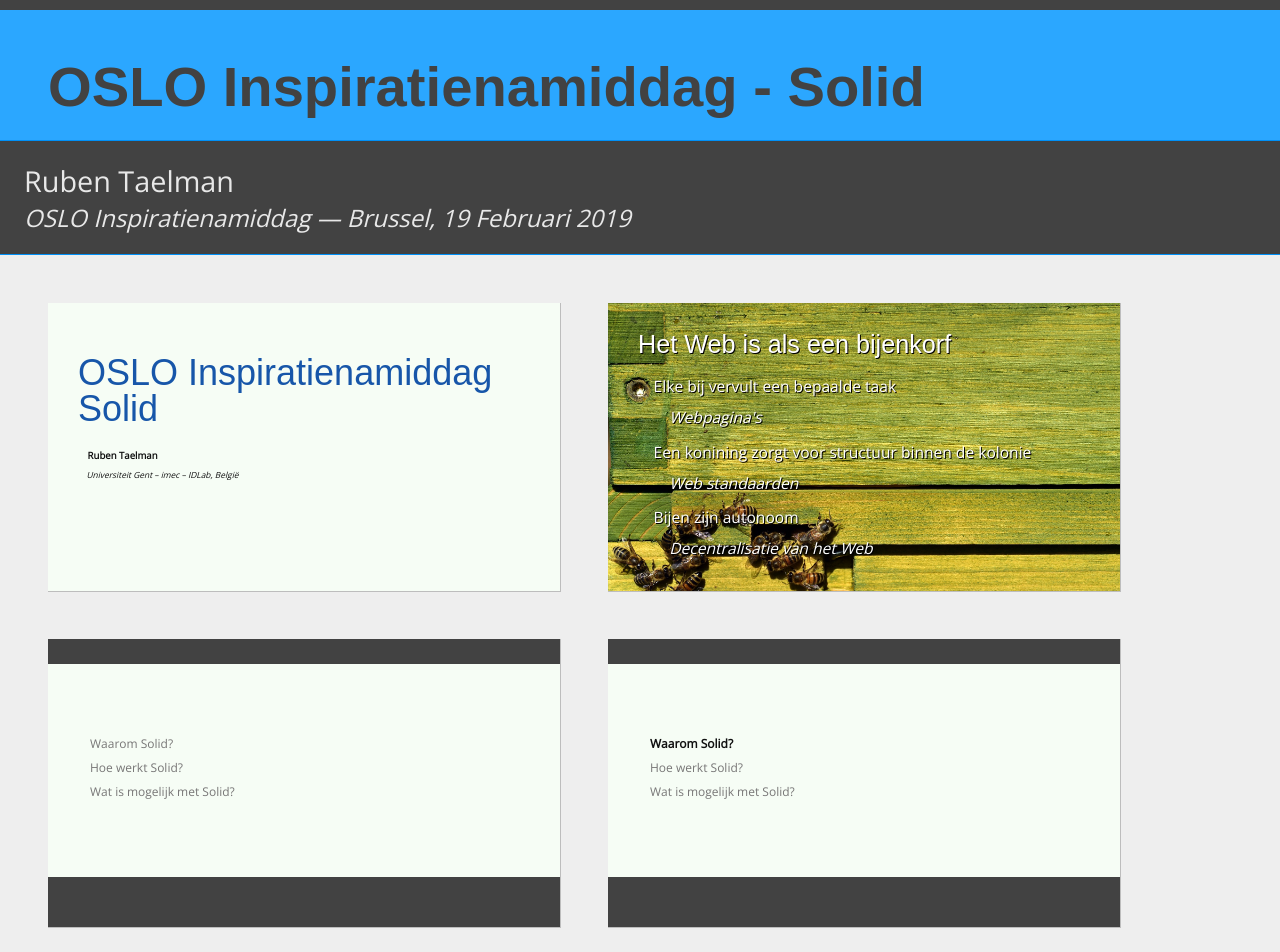
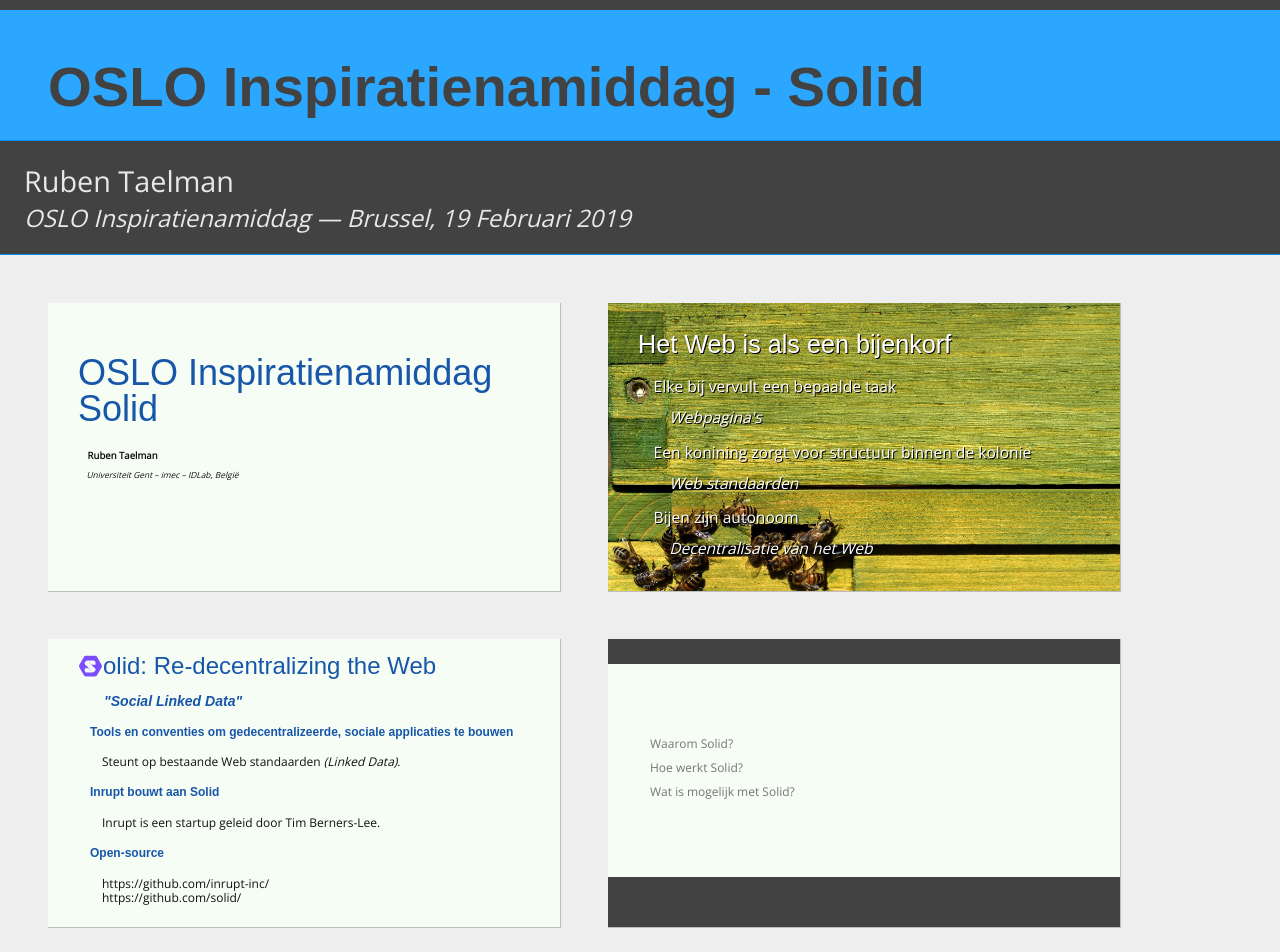
Before and after one commit to rubensworks/slides-2019-oslo-solid, a plain HTML site: page index.html in a window 1280 px wide. Shown: the top 952 px of the page. Drawn offline with nearby package versions, Linux system fonts and the light colour scheme; a web font is replaced by a local one.

Commit message:
Deploy rubensworks/slides-2019-oslo-solid to github.com/rubensworks/slides-2019-oslo-solid.git:gh-pages

```diff
--- a/index.html
+++ b/index.html
@@ -50,6 +50,28 @@
             <li>Bijen zijn autonoom</li>
             <li><p class="indent" style="font-style:italic">Decentralisatie van het Web</p></li>
         </ul>
+    </section>
+
+    <section id="start-solid" class="slide">
+      <img src="img/solid-logo.svg" width="50em" style="float:left"/>
+      <h2>olid: Re-decentralizing the Web</h2>
+      <ul>
+          <li><h3 class="indent"><em>"Social Linked Data"</em></h3></li>
+          <li>
+              <h4>Tools en conventies om gedecentralizeerde, sociale applicaties te bouwen</h4>
+              <span class="indent">Steunt op bestaande Web standaarden <em>(Linked Data)</em>.</span>
+          </li>
+          <li>
+              <h4>Inrupt bouwt aan Solid</h4>
+              <span class="indent">Inrupt is een startup geleid door Tim Berners-Lee.</span>
+          </li>
+          <li>
+              <h4>Open-source</h4>
+              <span class="indent"><a href="https://github.com/inrupt-inc/">https://github.com/inrupt-inc/</a></span>
+              <br />
+              <span class="indent"><a href="https://github.com/solid/">https://github.com/solid/</a></span>
+          </li>
+      </ul>
     </section>
 
     <section id="index" class="slide index">
@@ -281,16 +303,16 @@
       <h2 class="big">Decentralisatie is de toekomst</h2>
       <ul>
           <li>
-              <h4>Centralisatie kan grote problemen veroorzaken.</h4>
+              <h4>Lost problemen met centralisatie op.</h4>
               <p class="indent"><em>Privacy, monopolies, censuur, ...</em></p>
           </li>
           <li>
-              <h4>Solid is een open platform en ecosysteem die dit toelaat.</h4>
+              <h4>Solid is een open gedecentralizeerd platform en ecosysteem.</h4>
               <p class="indent"><em>Steunt op open Web standaarden.</em></p>
           </li>
           <li>
-              <h4>Inrupt is de startup die bouwt aan Solid.</h4>
-              <p class="indent"><em>geleid door Tim Berners-Lee, uitvinden van het Web.</em></p>
+              <h4>Re-decentralisatie van het Web</h4>
+              <p class="indent"><em>Terug naar de originele visie van Tim Berners-Lee.</em></p>
           </li>
       </ul>
     </section>
```
